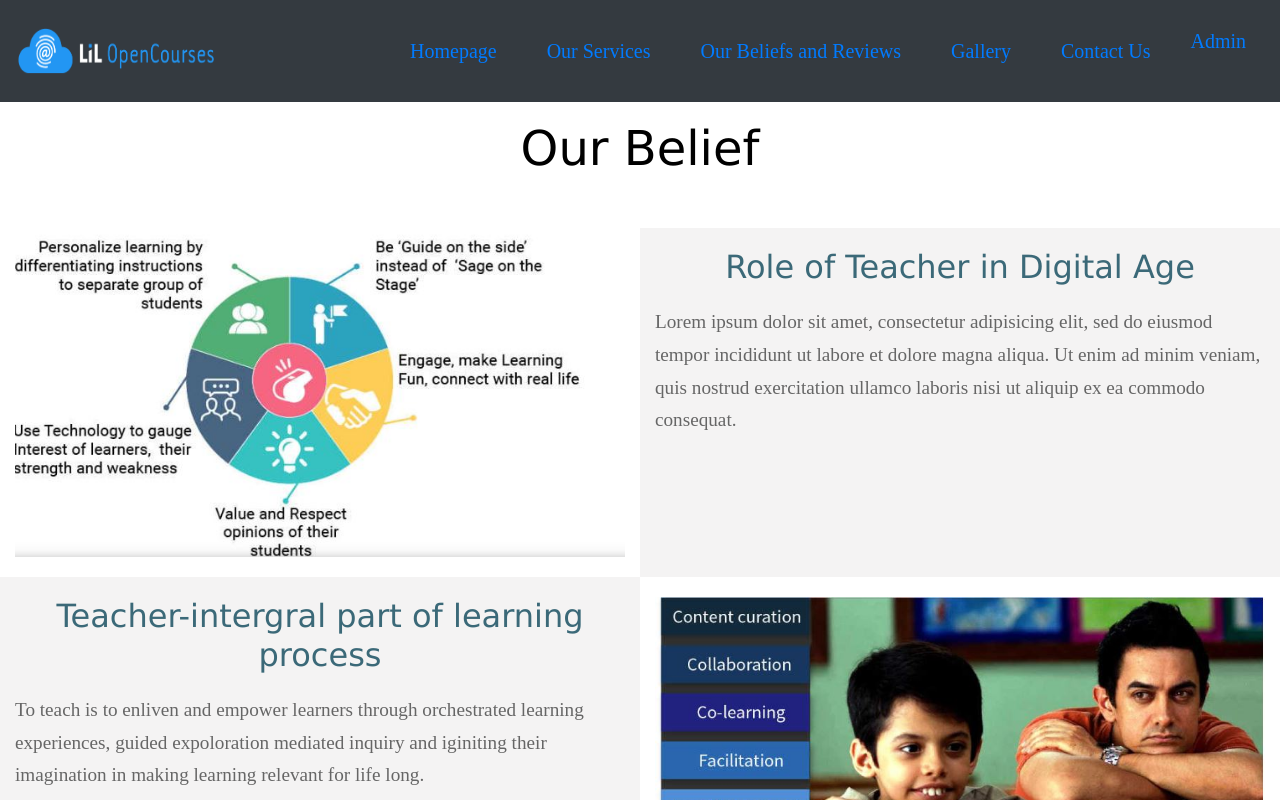
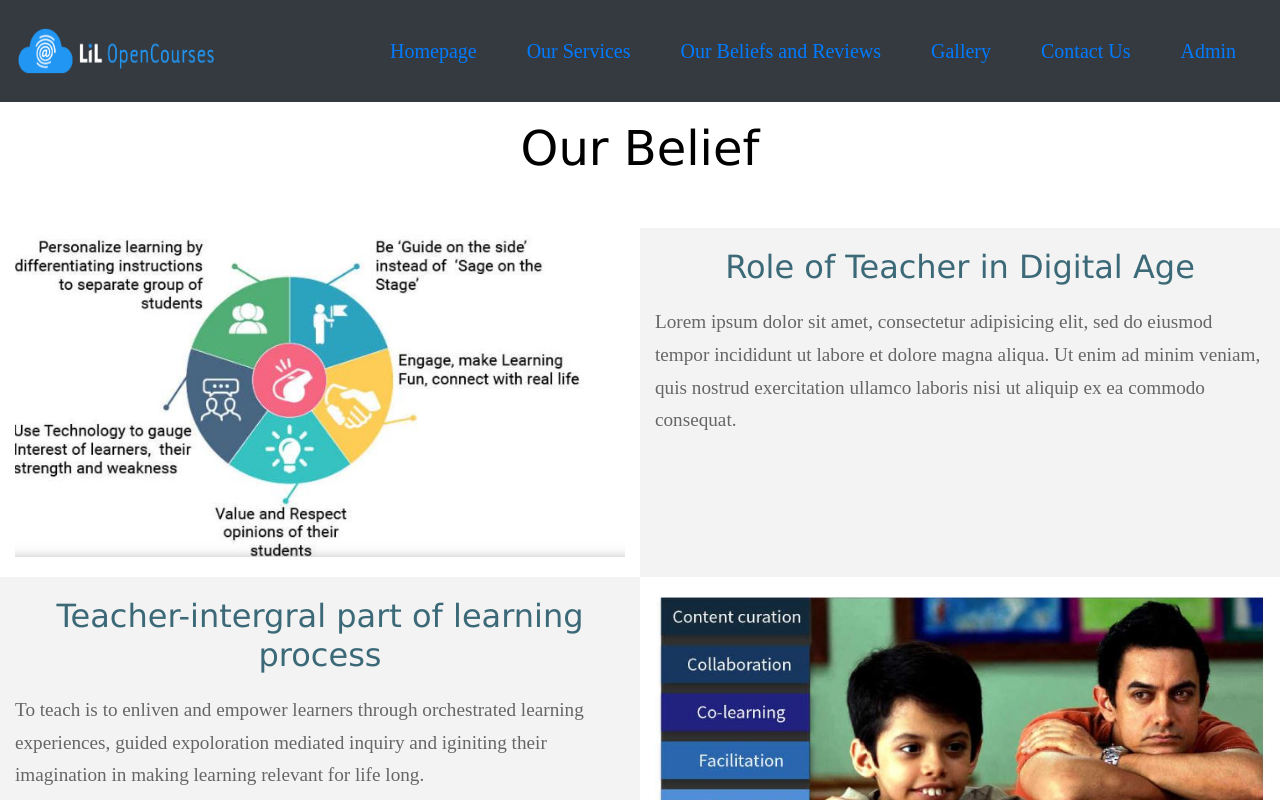
Before and after one commit to divya-29/SecureLearning, a React (Create React App) app: page /Bel in a window 1280 px wide. Shown: the top 800 px of the page. Built offline with nearby package versions, Linux system fonts and the light colour scheme; no server answers.

Commit message:
Update Navbar2.js

```diff
--- a/src/Components/Navbar2.js
+++ b/src/Components/Navbar2.js
@@ -45,7 +45,7 @@ class Navbar2 extends Component{
                                 <NavItem style={{margin:"15px"}} id="ab"><NavLink to='/Bel'>Our Beliefs and Reviews</NavLink> </NavItem>
                                 <NavItem style={{margin:"15px"}} id="ab"><NavLink to='/Gallery'>Gallery</NavLink> </NavItem>
                                 <NavItem style={{margin:"15px"}} id="ab"><NavLink to='/Contact'> Contact Us</NavLink> </NavItem>
-                                <NavItem style={{margin:"15px"}} id="a"> <a href='https://learn-india-learn.herokuapp.com/'> Admin
+                                <NavItem style={{margin:"15px"}} id="ab"> <a href='https://learn-india-learn.herokuapp.com/'> Admin
                                 </a></NavItem>
 
                             </Nav>
```
